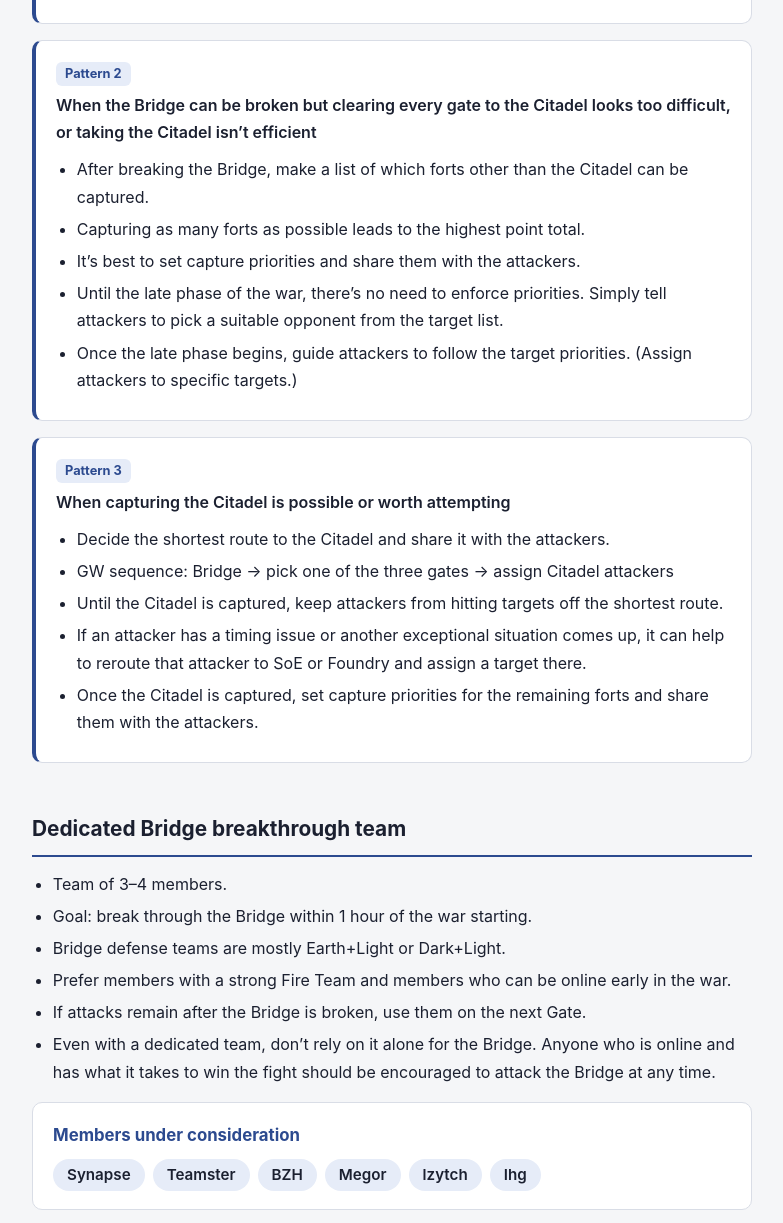
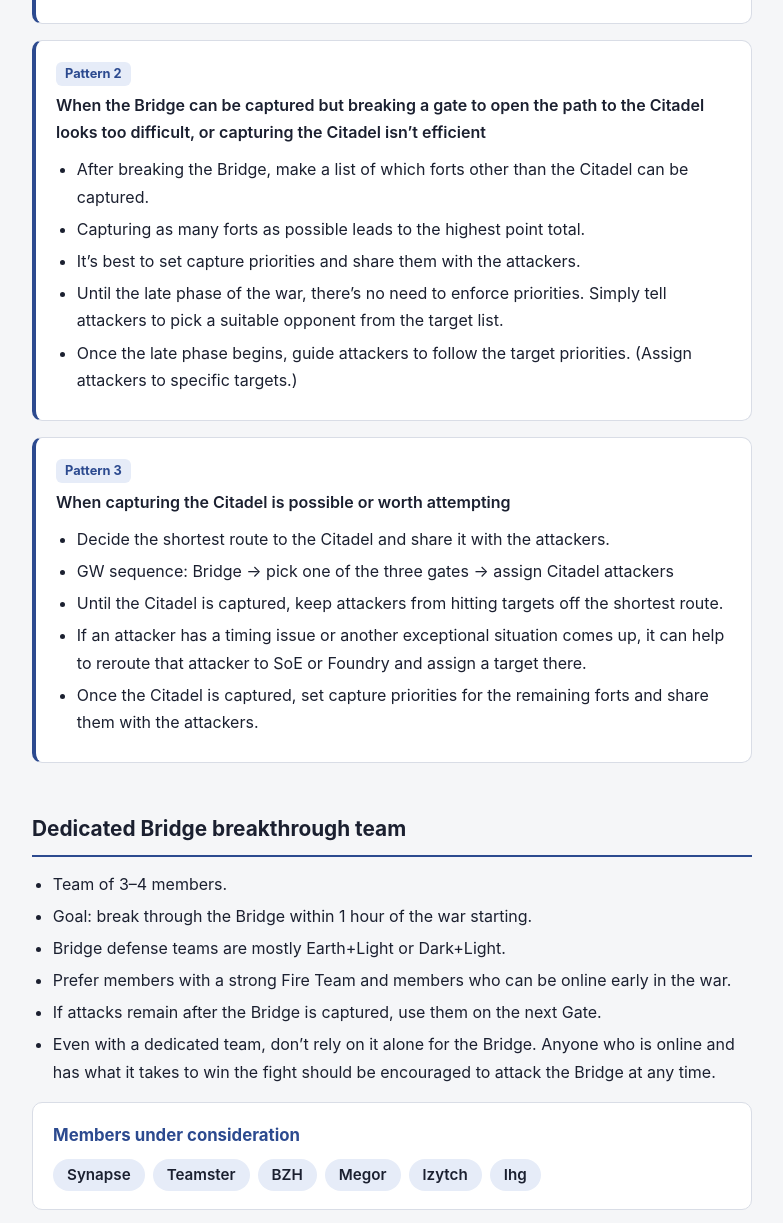
Before and after one commit to xox763/Power, a plain HTML site: page guidelines/Guild War Tactics & Strategy Guide (EN).html in a window 1280 px wide. Shown: the part 966-2189 px from the top of the page, without its empty margins (248-1031 px from the left). Drawn offline with Linux system fonts and the light colour scheme.

Commit message:
Refine wording in Guild War Tactics & Strategy Guide for clarity on bridge and citadel capture conditions

```diff
--- a/guidelines/Guild War Tactics & Strategy Guide (EN).html
+++ b/guidelines/Guild War Tactics & Strategy Guide (EN).html
@@ -93,7 +93,7 @@ a:focus-visible{outline:2px solid var(--accent);outline-offset:2px}
 
   <section class="card pattern">
     <span class="tag">Pattern 2</span>
-    <p class="when">When the Bridge can be broken but clearing every gate to the Citadel looks too difficult, or taking the Citadel isn’t efficient</p>
+    <p class="when">When the Bridge can be captured but breaking a gate to open the path to the Citadel looks too difficult, or capturing the Citadel isn’t efficient</p>
     <ul>
       <li>After breaking the Bridge, make a list of which forts other than the Citadel can be captured.</li>
       <li>Capturing as many forts as possible leads to the highest point total.</li>
@@ -121,7 +121,7 @@ a:focus-visible{outline:2px solid var(--accent);outline-offset:2px}
     <li>Goal: break through the Bridge within 1 hour of the war starting.</li>
     <li>Bridge defense teams are mostly Earth+Light or Dark+Light.</li>
     <li>Prefer members with a strong Fire Team and members who can be online early in the war.</li>
-    <li>If attacks remain after the Bridge is broken, use them on the next Gate.</li>
+    <li>If attacks remain after the Bridge is captured, use them on the next Gate.</li>
     <li>Even with a dedicated team, don’t rely on it alone for the Bridge. Anyone who is online and has what it takes to win the fight should be encouraged to attack the Bridge at any time.</li>
   </ul>
 
```
